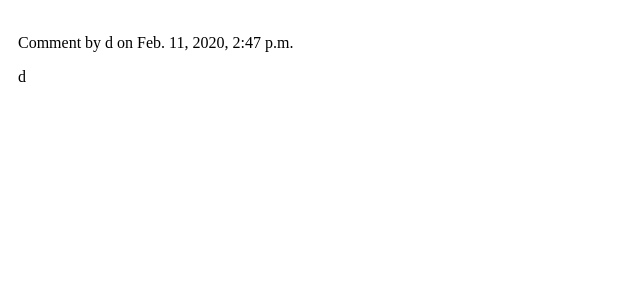
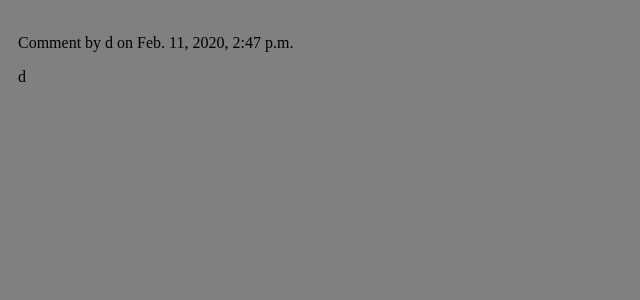
Before and after one commit to Snackles/School-Projects, a Django app: template DjangoWebsiteTest/WebsiteTest/TestApp/templates/TestApp/show_comments.html in a window 1280 px wide. Shown: the top 300 px of the page, without its empty margins (0-640 px from the left). Run offline with Django 3.2, Linux system fonts and the light colour scheme; the template is opened without the code that fills it: values that come from a table or form of the project are taken from there, others are empty; data comes from the database, SQL or seed files in the repository; both versions use the stored data as it was after the commit.

Commit message:
Tried adding css

```diff
--- /dev/null
+++ b/DjangoWebsiteTest/WebsiteTest/TestApp/templates/TestApp/show_comments.css
@@ -0,0 +1,6 @@
+body {
+    background-color: grey;
+}
+
+.comment-container {
+}
--- a/DjangoWebsiteTest/WebsiteTest/TestApp/templates/TestApp/show_comments.html
+++ b/DjangoWebsiteTest/WebsiteTest/TestApp/templates/TestApp/show_comments.html
@@ -3,13 +3,14 @@
 <head>
     <meta charset="UTF-8">
     <title>Comments</title>
+    <link rel="stylesheet" type="text/css" href="TestApp/show_comments.css">
 </head>
 <body>
     {% for comment in comments %}
-        <div class="comments" style="padding: 10px;">
-          <p class="font-weight-bold">
+        <div class="comment-container" style="padding: 10px;">
+          <p class="comment-header">
             Comment by {{ comment.author }}
-            <span class=" text-muted font-weight-normal">
+            <span class="comment-date">
               on {{ comment.postDate }}
             </span>
           </p>
```
Also changed, not shown: DjangoWebsiteTest/WebsiteTest/db.sqlite3.
